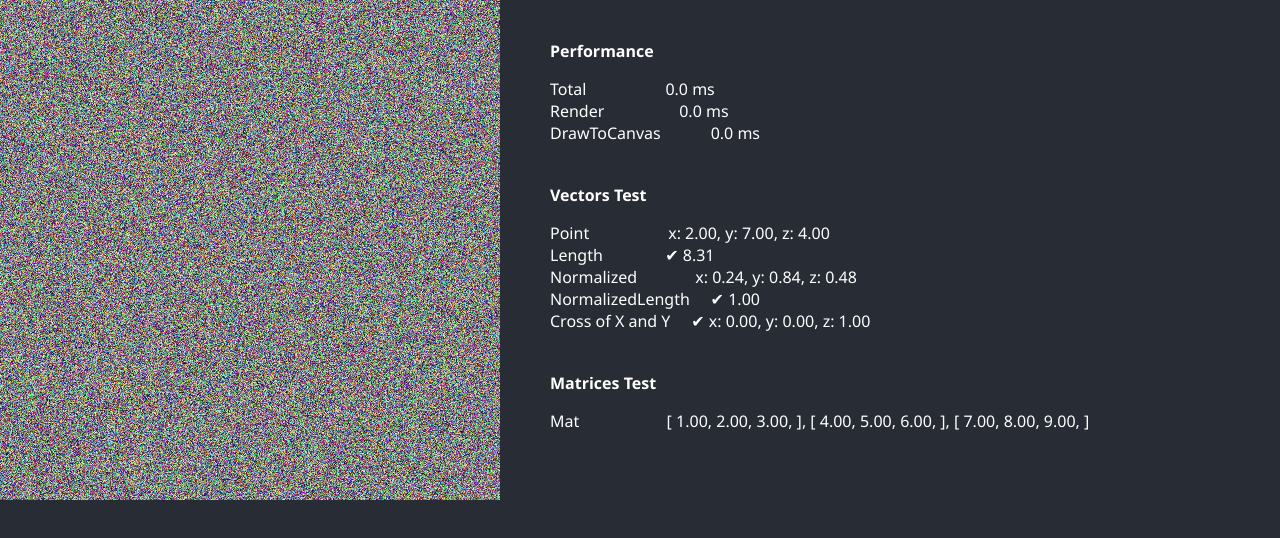
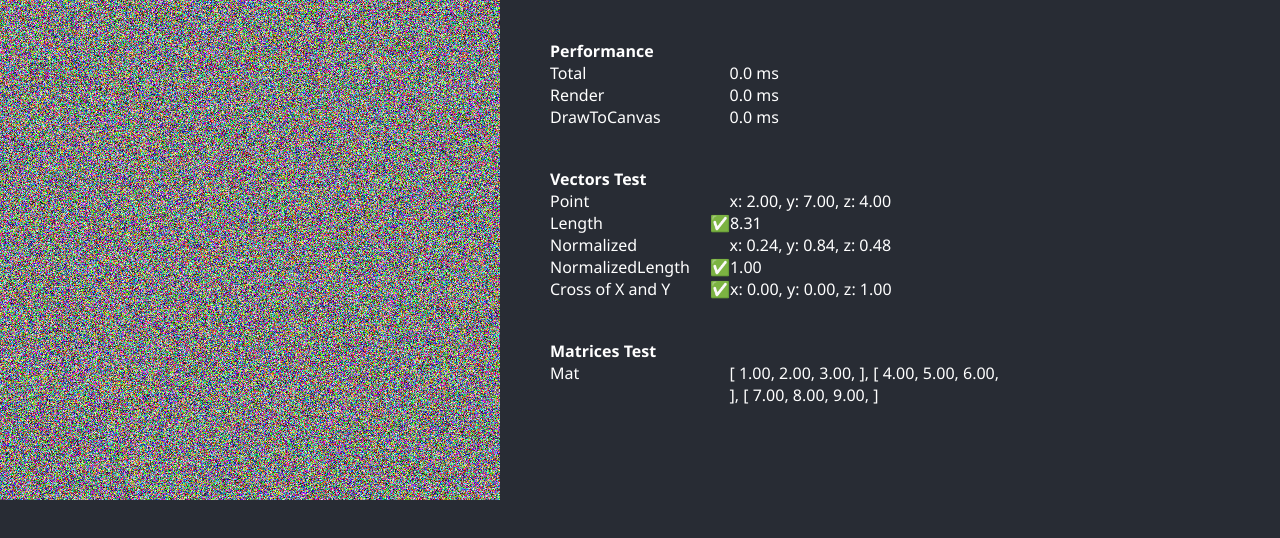
Before and after one commit to arlohb/RayTracing, a React (Create React App) app: page / in a window 1280 px wide. Shown: the top 538 px of the page. Built offline with nearby package versions, Linux system fonts and the light colour scheme.

Commit message:
Improved data display

```diff
--- a/src/App.tsx
+++ b/src/App.tsx
@@ -71,7 +71,7 @@ const App = () => {
       />
       <div>
         <Data
-          fixed={1}
+          decimalPlaces={1}
           units="ms"
           title="Performance"
           data={{
--- a/src/Data.tsx
+++ b/src/Data.tsx
@@ -1,50 +1,67 @@
+import Text from "./Text";
+
 type ToStringGeneric = {
   toString: () => string,
   toFixed: (decimalPlaces: number) => string,
 };
 
-const Data = ({ data, fixed, units, title }: {
+const GridRow = ({ left, right, testPassed }: {
+  left: string,
+  right: string,
+  testPassed?: boolean,
+}) => {
+  return (
+    <div
+      style={{
+        display: "flex",
+        flexDirection: "row",
+      }}
+    >
+      <Text style={{ flex: 1 }}>
+        {left}
+      </Text>
+
+      <div style={{ flex: 0.12 }}>
+        <Text>{testPassed === undefined ? "" : (testPassed ? "✅" : "❌")}</Text>
+      </div>
+
+      <Text style={{ flex: 1.7 }}>
+        {right}
+      </Text>
+    </div>
+  );
+};
+
+const Data = ({ data, decimalPlaces, units, title }: {
   data: { [key: string]: ToStringGeneric | [ToStringGeneric, boolean] },
-  fixed?: number,
+  decimalPlaces?: number,
   units?: string,
-  title?: string,
+  title: string,
 }) => {
-  const padding = 20;
-
   return (
     <div style={{
       marginTop: 40,
       marginLeft: 50,
     }}
     >
-      {title ? <p style={{ color: "#FFFFFF", fontWeight: "bolder" }}>{title}</p> : null}
+      <Text fontWeight={600}>
+        {title}
+      </Text>
+
       {Object.entries(data).map(([key, value]) => {
-        const paddedKey = padding ? key.padEnd(padding, "\u00a0") : key;
-        let separator;
-        let realValue: ToStringGeneric;
+        const realValue = Array.isArray(value) ? value[0] : value;
 
-        if (!Array.isArray(value)) {
-          realValue = value;
-          separator = "\u00a0\u00a0";
-        } else {
-          [realValue] = value;
-          separator = value[1] ? "✔" : "❌";
-        }
-
-        const roundedValue = fixed !== undefined ? realValue.toFixed(fixed) : realValue.toString();
+        const roundedValue = decimalPlaces !== undefined
+          ? realValue.toFixed(decimalPlaces)
+          : realValue.toString();
 
         return (
-          <p
-            style={{
-              fontSize: 16,
-              color: "#FFFFFF",
-              margin: 0,
-              padding: 0,
-            }}
+          <GridRow
             key={key}
-          >
-            {`${paddedKey} ${separator} ${roundedValue} ${units ?? ""}`}
-          </p>
+            left={key}
+            right={`${roundedValue} ${units ?? ""}`}
+            testPassed={Array.isArray(value) ? value[1] : undefined}
+          />
         );
       })}
     </div>
--- a/src/MathsTest.tsx
+++ b/src/MathsTest.tsx
@@ -11,7 +11,7 @@ const MathsTest = () => {
   return (
     <>
       <Data
-        fixed={2}
+        decimalPlaces={2}
         title="Vectors Test"
         data={{
           Point,
@@ -22,7 +22,7 @@ const MathsTest = () => {
         }}
       />
       <Data
-        fixed={2}
+        decimalPlaces={2}
         title="Matrices Test"
         data={{
           Mat,
--- /dev/null
+++ b/src/Text.tsx
@@ -0,0 +1,23 @@
+const Text = ({ children, fontSize, fontWeight, style }: {
+  children: string,
+  fontSize?: number,
+  fontWeight?: number,
+  style?: React.CSSProperties,
+}) => {
+  return (
+    <p
+      style={{
+        fontSize: fontSize ?? 16,
+        fontWeight: fontWeight ?? 300,
+        color: "#FFFFFF",
+        margin: 0,
+        padding: 0,
+        ...style,
+      }}
+    >
+      {children}
+    </p>
+  );
+};
+
+export default Text;
```
